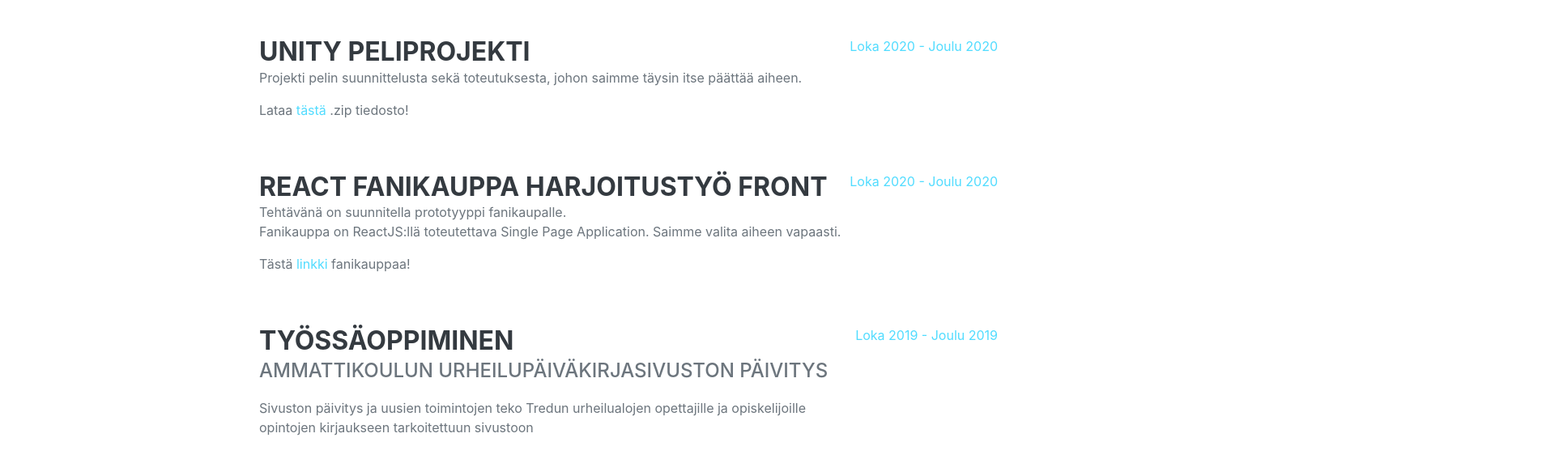
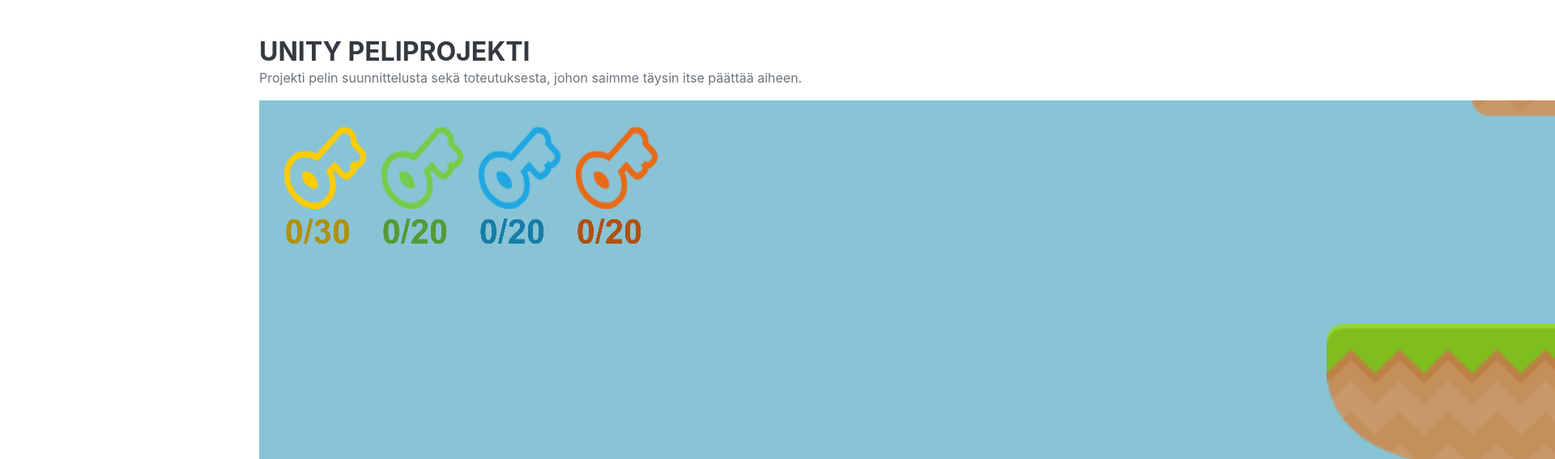
Before and after one commit to Tiiachuuu/Tiiachuuu.github.io, a plain HTML site: page index.html in a window 1280 px wide. Shown: the part 951-1518 px from the top of the page at 81% size, 1920 px wide, since content can reach past the window. Drawn offline with nearby package versions, Linux system fonts and the light colour scheme; a web font is replaced by a local one.

Commit message:
18.12.2020

```diff
--- a/index.html
+++ b/index.html
@@ -62,6 +62,7 @@
                         <div class="flex-grow-1">
                             <h3 class="mb-0">Unity Peliprojekti</h3>
                             <p>Projekti pelin suunnittelusta sekä toteutuksesta, johon saimme täysin itse päättää aiheen.</p>
+                            <img src="/img/projectgame.png">
                             <p>Lataa <a href="/Project_Build.zip" download>tästä</a> .zip tiedosto!</p>
                         </div>
                         <div class="flex-shrink-0"><span class="text-primary">Loka 2020 - Joulu 2020</span></div>
```
